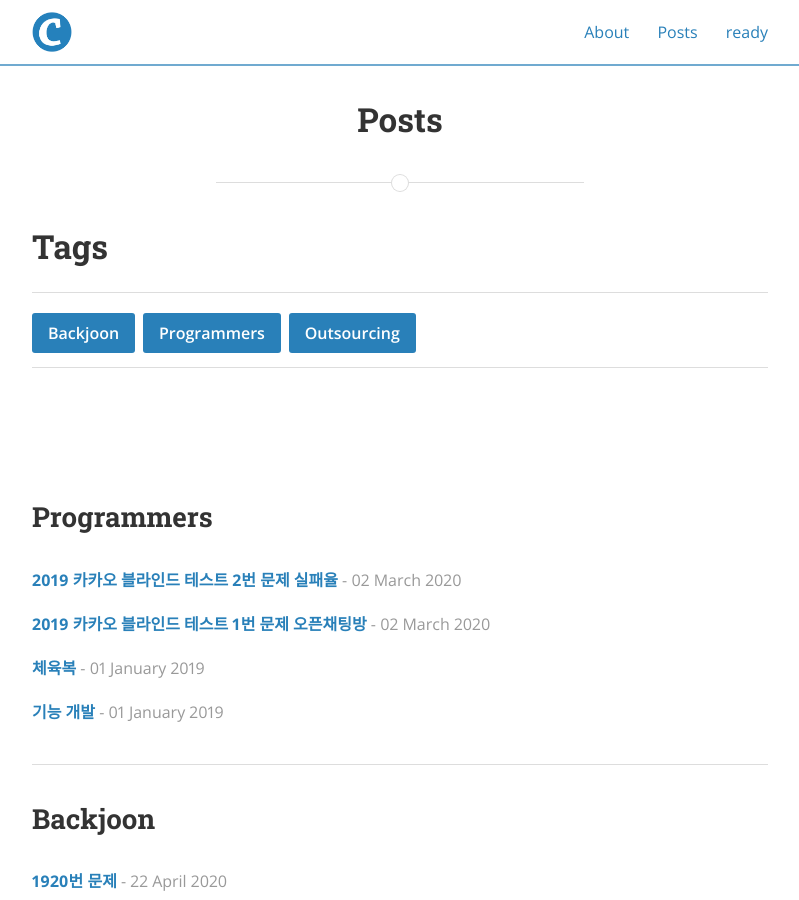
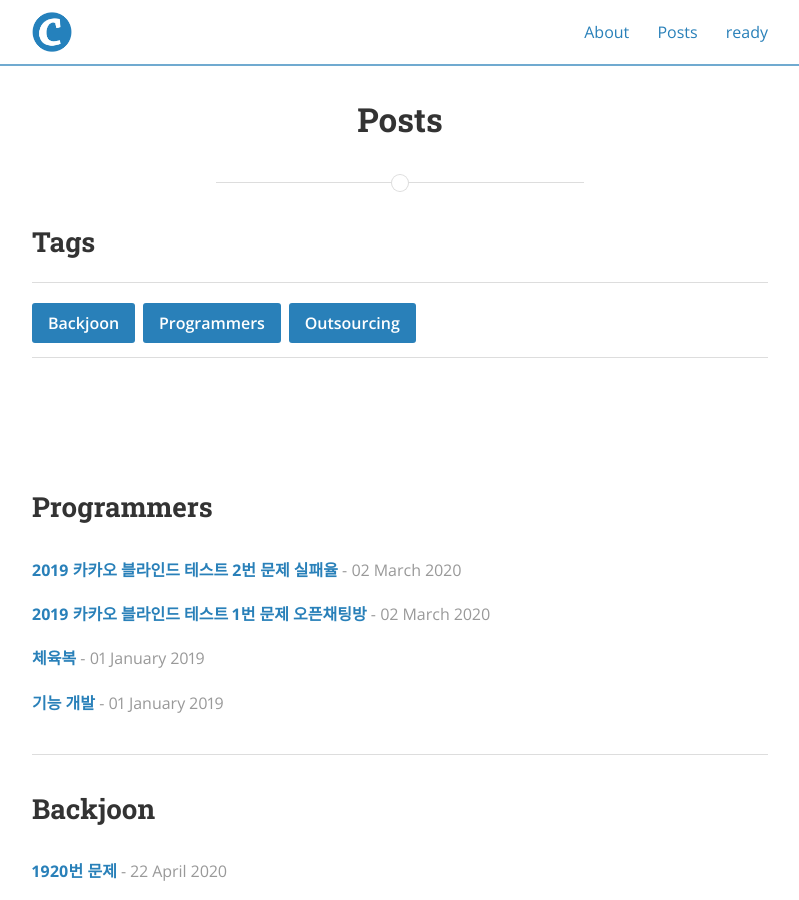
Before and after one commit to dongyeon94/DYblog, a Jekyll site: the page built from posts.md, in a window 1280 px wide and 900 px high. Shown: the whole window, without its empty margins (240-1039 px from the left). Built offline with Jekyll 4.4.1, drawn with Linux system fonts in a browser that asks for light colours; nearby versions of some CDN libraries.

```diff
--- a/posts.md
+++ b/posts.md
@@ -5,7 +5,7 @@ permalink: /posts/
 main_nav: true
 ---
 
-<h1>Tags</h1>
+<h2>Tags</h2>
 <div class="category" style=" height: 200px;">
 
     <div class="category-nav" style="font-size: 30px;border-bottom: 1px solid #dddddd; border-top: 1px solid #dddddd;">
```
